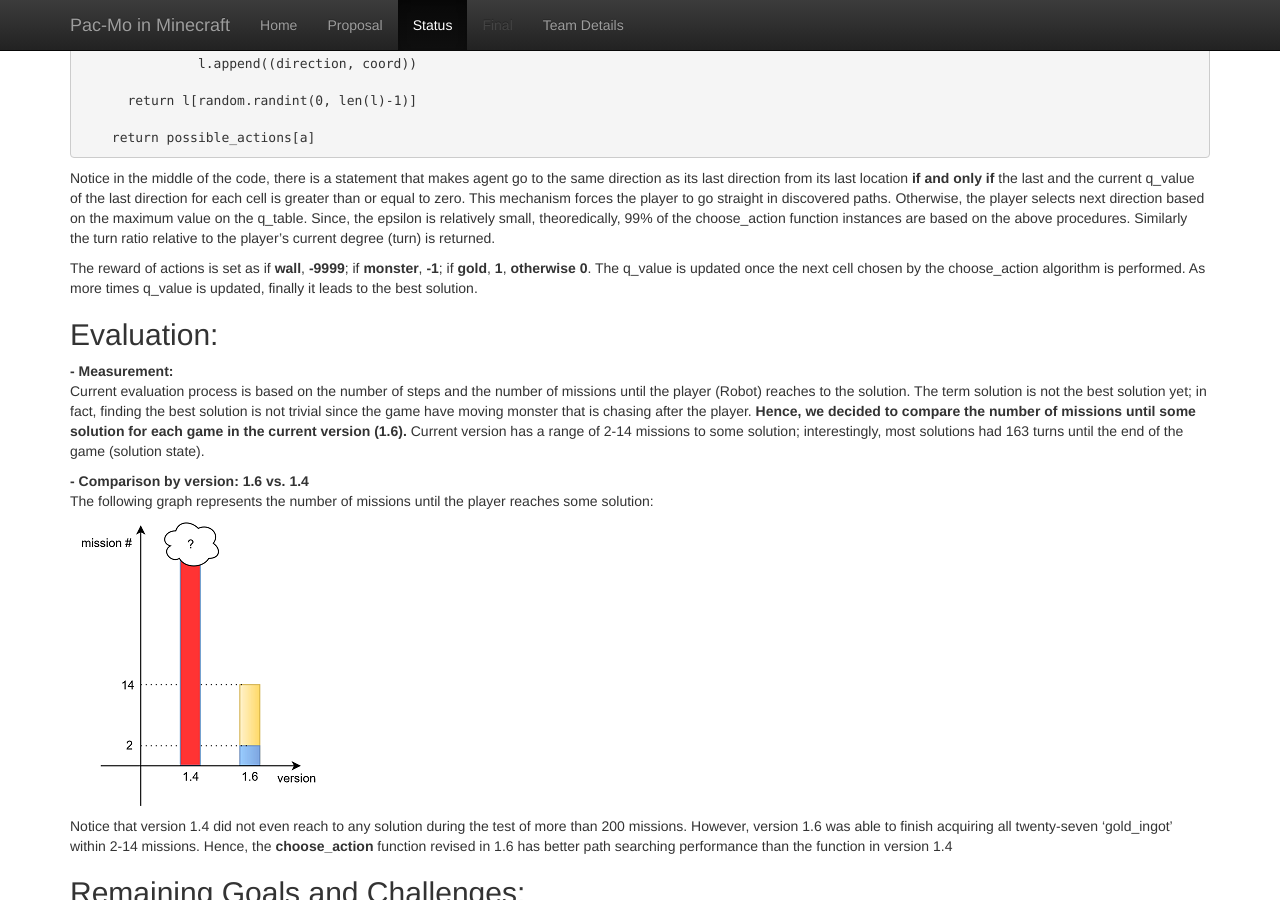
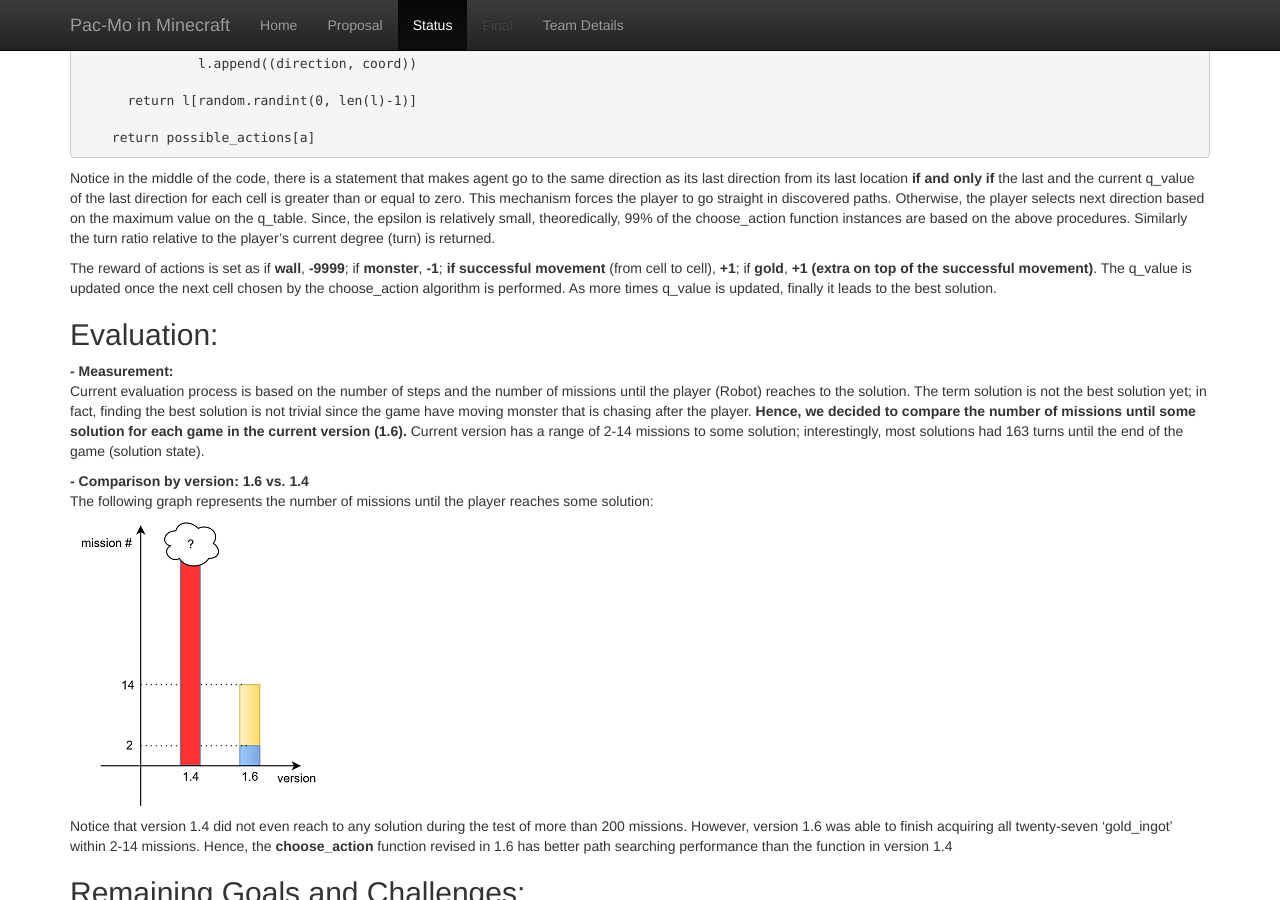
Before and after one commit to qdingqim/Pac-mo, a Jekyll site: the page built from docs/status.md, in a window 1280 px wide and 900 px high, scrolled down 1784 px. Built offline with Jekyll 4.4.1, drawn with Linux system fonts in a browser that asks for light colours.

Commit message:
Update status.md

````diff
--- a/docs/status.md
+++ b/docs/status.md
@@ -58,7 +58,7 @@ def choose_action(curr_coord, grid, last):
 ```
 Notice in the middle of the code, there is a statement that makes agent go to the same direction as its last direction from its last location __if and only if__ the last and the current q_value of the last direction for each cell is greater than or equal to zero. This mechanism forces the player to go straight in discovered paths. Otherwise, the player selects next direction based on the maximum value on the q_table. Since, the epsilon is relatively small, theoredically, 99% of the choose_action function instances are based on the above procedures. Similarly the turn ratio relative to the player's current degree (turn) is returned.
 
-The reward of actions is set as if __wall__, __-9999__; if __monster__, __-1__; if __gold__, __1__, __otherwise 0__. The q_value is updated once the next cell chosen by the choose_action algorithm is performed. As more times q_value is updated, finally it leads to the best solution.
+The reward of actions is set as if __wall__, __-9999__; if __monster__, __-1__; __if successful movement__ (from cell to cell), __+1__; if __gold__, __+1 (extra on top of the successful movement)__. The q_value is updated once the next cell chosen by the choose_action algorithm is performed. As more times q_value is updated, finally it leads to the best solution.
 
 ## Evaluation:
 __- Measurement:__
````
